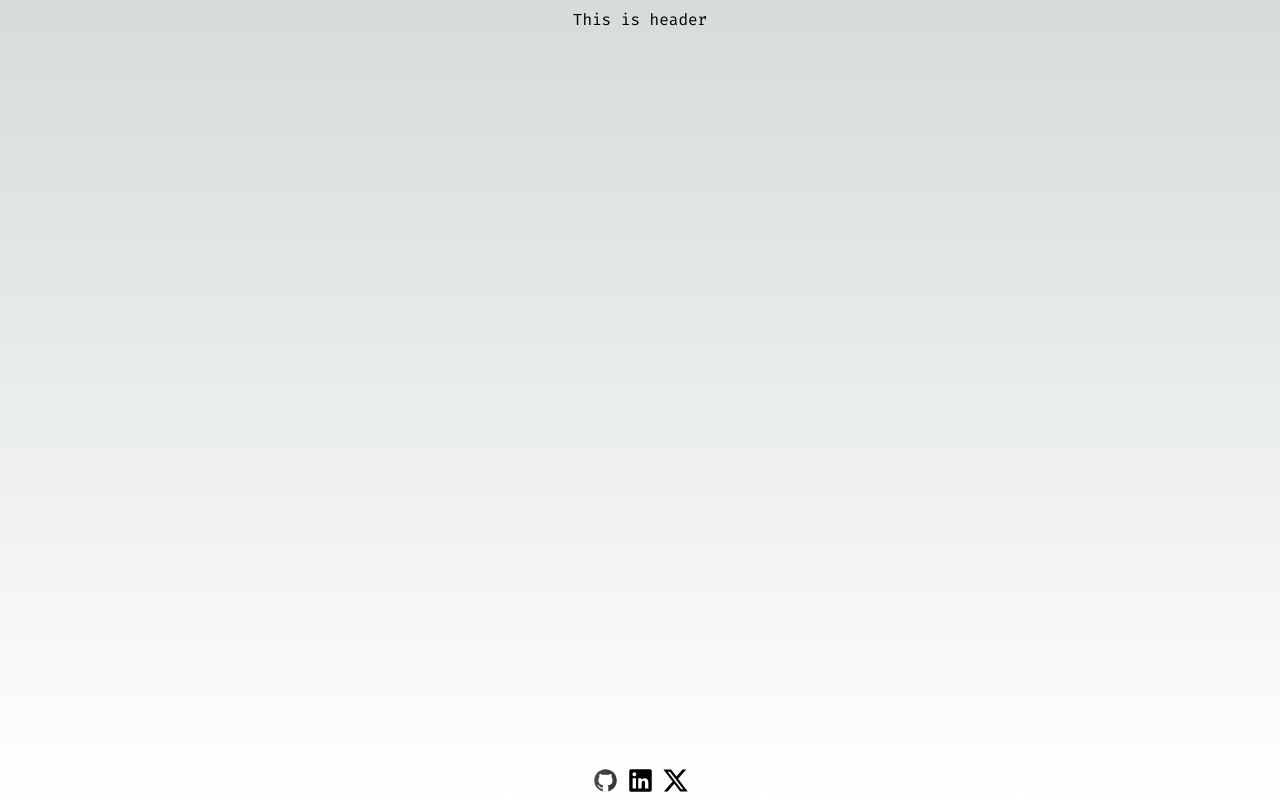
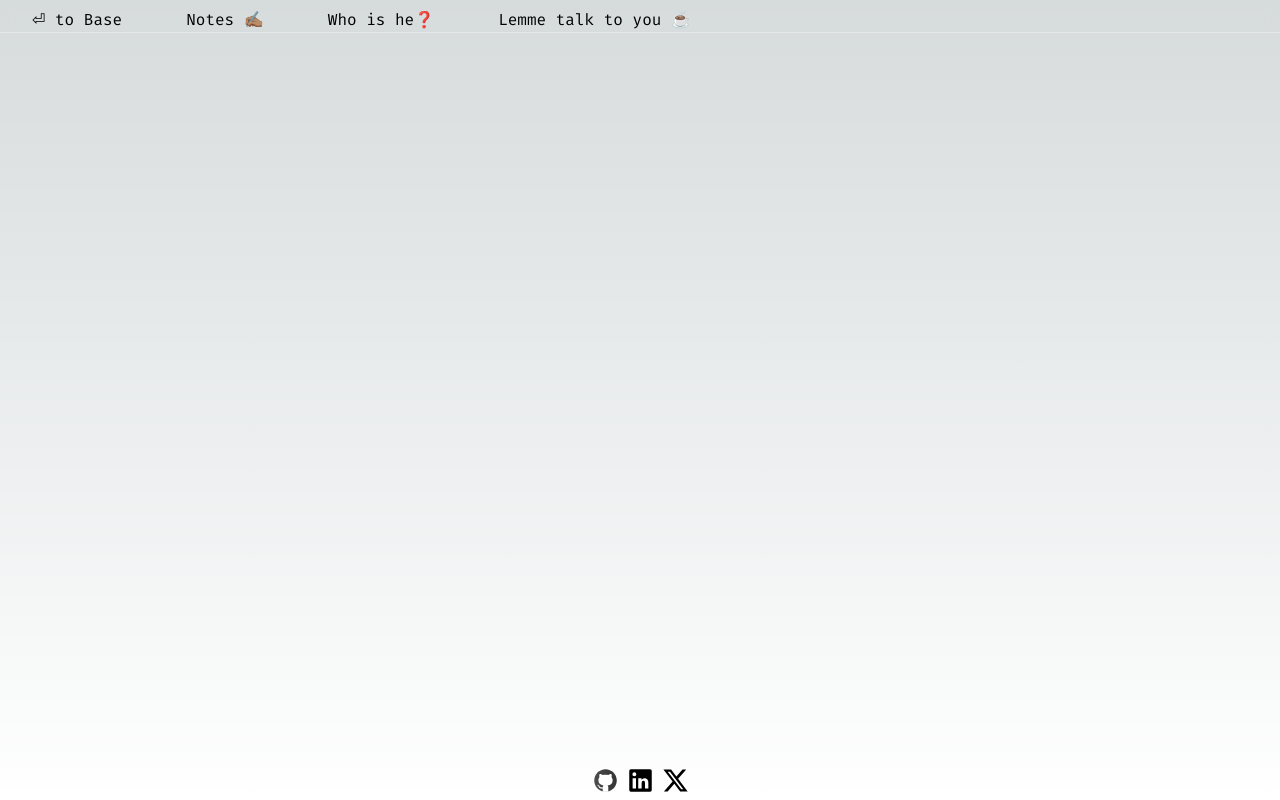
Before and after one commit to TheRakeshPurohit/therakeshpurohit, a Next.js app: page / in a window 1280 px wide. Built offline with nearby package versions, Linux system fonts and the light colour scheme.

Commit message:
header added

```diff
--- a/app/components/Header.tsx
+++ b/app/components/Header.tsx
@@ -1,14 +1,22 @@
-export default function Footer() {
+import Link from "next/link";
+
+export default function Header() {
   return (
-    <div className=" flex flex-row justify-center items-center h-10 gap-2">
-      <a
-        className="pointer-events-none flex place-items-center gap-2 p-8 lg:pointer-events-auto lg:p-0"
-        href="https://vercel.com?utm_source=create-next-app&utm_medium=appdir-template&utm_campaign=create-next-app"
-        target="_blank"
-        rel="noopener noreferrer"
-      >
-        This is header
-      </a>
+    <div className="flex flex-row justify-center items-center h-10 gap-2">
+      <header className="supports-backdrop-blur:bg-background/60 sticky top-0 z-50 w-full border-b bg-background/95 backdrop-blur">
+        <Link className="gap-2 p-8" href="/">
+          ⏎ to Base
+        </Link>
+        <Link className="gap-2 p-8" href="/notes">
+          Notes ✍🏽
+        </Link>
+        <Link className="gap-2 p-8" href="/whoishe">
+          Who is he❓
+        </Link>
+        <Link className="gap-2 p-8" href="/lemmetalktoyou">
+          Lemme talk to you ☕
+        </Link>
+      </header>
     </div>
   );
 }
```
